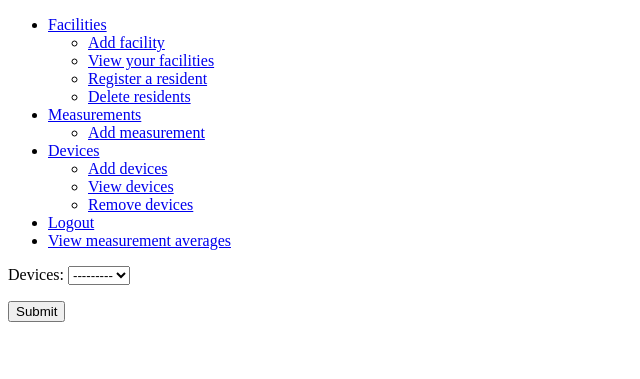
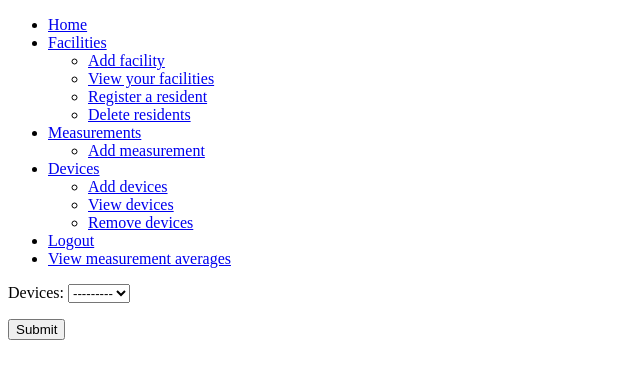
Before and after one commit to Boonstra/4.1WD-EnergySite, a Django app: page /devices/add/ in a window 1280 px wide. Shown: the top 379 px of the page, without its empty margins (0-640 px from the left). Run offline with Django 3.2, Linux system fonts and the light colour scheme; the visitor is signed in with stand-in values (Sample User, id 1); data that the repository does not hold is empty; parts of the project's set-up code (start-up, migrations or seed data) failed here and were passed over.

Commit message:
Added home menu button

```diff
--- a/templates/master.html
+++ b/templates/master.html
@@ -14,6 +14,9 @@
 <body>
 <div class="header">
     <ul>
+        <li>
+            <a href="/">Home</a>
+        </li>
         {% if user.is_authenticated %}
             <li>
                 <a href="{% url 'facilities.views.index' %}">Facilities</a>
```
